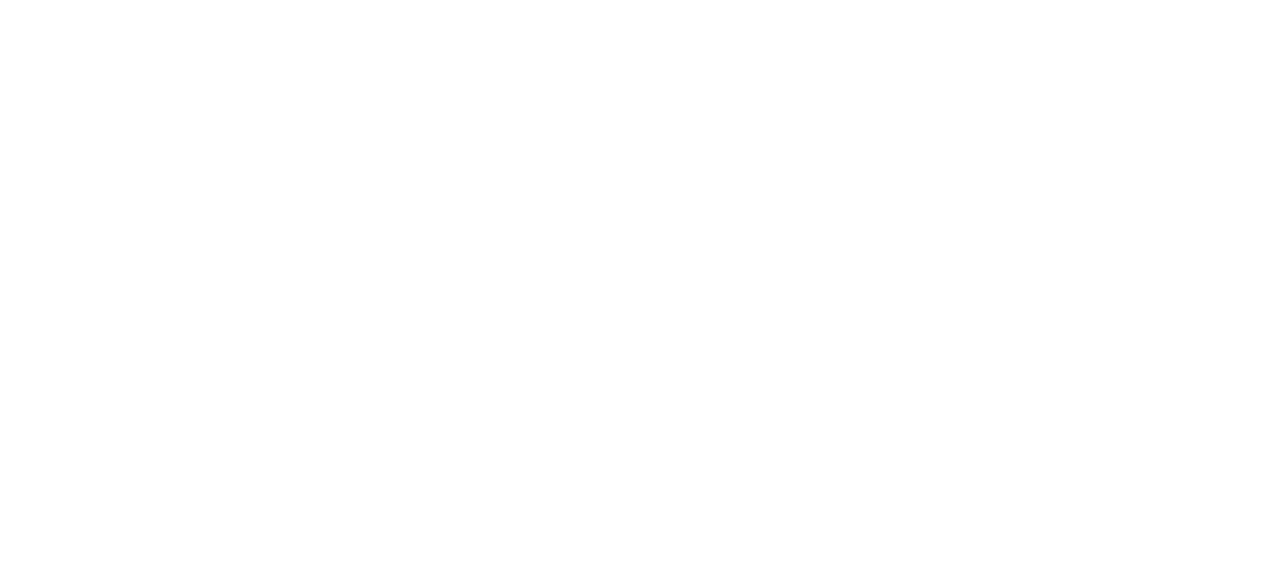
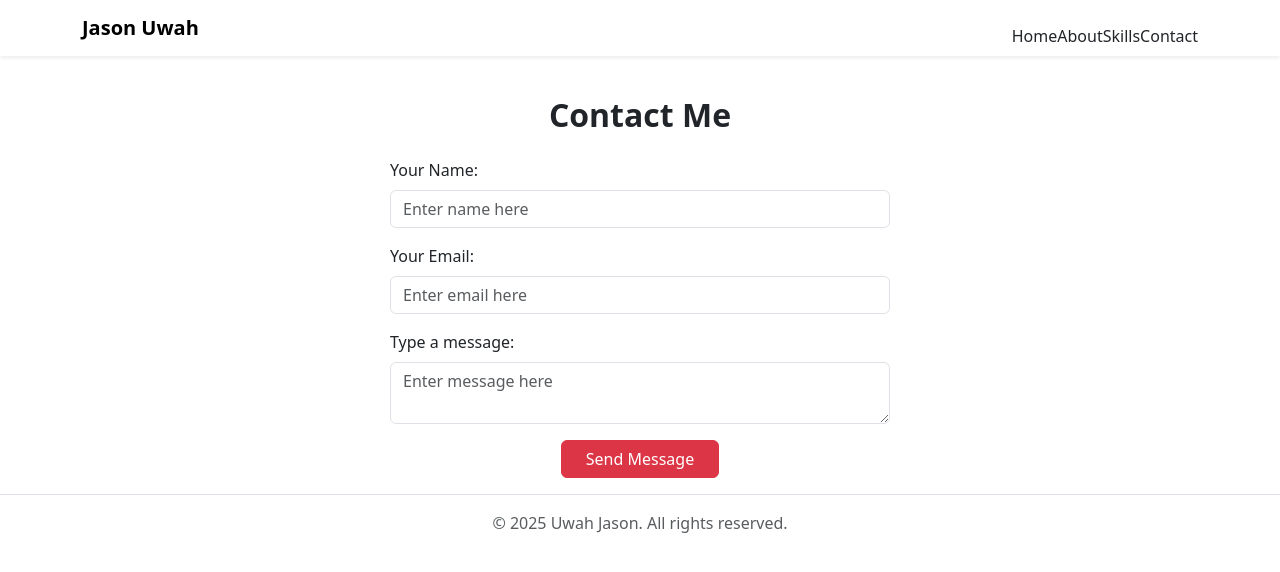
Before and after one commit to Jasonjeff250/Capstone-Project, a plain HTML site: page contact.html in a window 1280 px wide. Drawn offline with nearby package versions, Linux system fonts and the light colour scheme.

Commit message:
Capstone Project

```diff
--- a/contact.html
+++ b/contact.html
@@ -0,0 +1,55 @@
+<!DOCTYPE html>
+<html>
+
+<head>
+    <title>Jason Uwah</title>
+    <link href="https://cdn.jsdelivr.net/npm/bootstrap@5.3.8/dist/css/bootstrap.min.css" rel="stylesheet"
+        integrity="sha384-sRIl4kxILFvY47J16cr9ZwB07vP4J8+LH7qKQnuqkuIAvNWLzeN8tE5YBujZqJLB" crossorigin="anonymous">
+</head>
+
+<body>
+    <nav class="navbar navbar-expand-lg navbar-light bg-white shadow-sm fixed-top">
+        <div class="container">
+            <a class="navbar-brand fw-bold" href="#">Jason Uwah</a>
+            <button class="navbar-toggler" type="button" data-bs-toggle="collapse" data-bs-target="#navbarNav">
+                <span class="navbar-toggler-icon"></span>
+            </button>
+            <div class="collapse navbar-collapse justify-content-end g-10" id="navbarNav">
+                <ul class="navbar-nav">
+                    <li class="nav-item"><a href="index.html" class="nav-link"></a>Home</li>
+                    <li class="nav-item"><a href="about.html" class="nav-link"></a>About</li>
+                    <li class="nav-item"><a href="skills.html" class="nav-link"></a>Skills</li>
+                    <li class="nav-item"><a href="contact.html" class="nav-link"></a>Contact</li>
+
+
+
+                </ul>
+            </div>
+        </div>
+    </nav>
+    <!--Contact Section-->
+    <div class="container mt-5 pt-5">
+        <h2 class="text-center mb-4 fw-bold">Contact Me</h2>
+        <form class="mx-auto" style="max-width: 500px;">
+            <div class="mb-3">
+                <label class="form-label">Your Name:</label>
+                <input type="text" class="form-control" placeholder="Enter name here">
+            </div>
+            <div class="mb-3">
+                <label class="form-label">Your Email:</label>
+                <input type="email" class="form-control" placeholder="Enter email here">
+            </div>
+            <div class="mb-3">
+                <label class="form-label">Type a message:</label>
+                <textarea class="form-control" placeholder="Enter message here"></textarea>
+            </div>
+            <div class="text-center mb-3">
+                <button type"submit" class="btn btn-danger px-4">Send Message</button>
+            </div>
+        </form>
+    </div>
+    <footer class="bg-white text-center py-3 border-top">
+<p class="mb-0 text-muted">&copy; 2025 Uwah Jason. All rights reserved.</p>
+</footer>
+</body>
+</html>
```
Also changed, not shown: index.html (+4 -4 lines).
